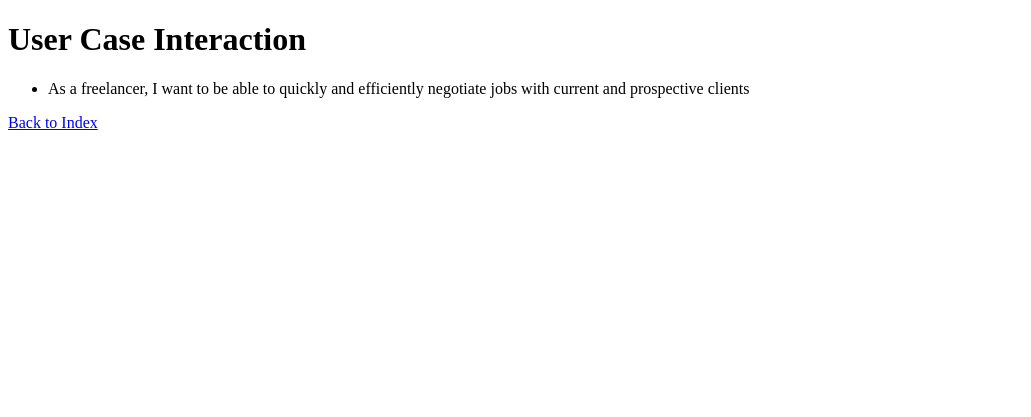
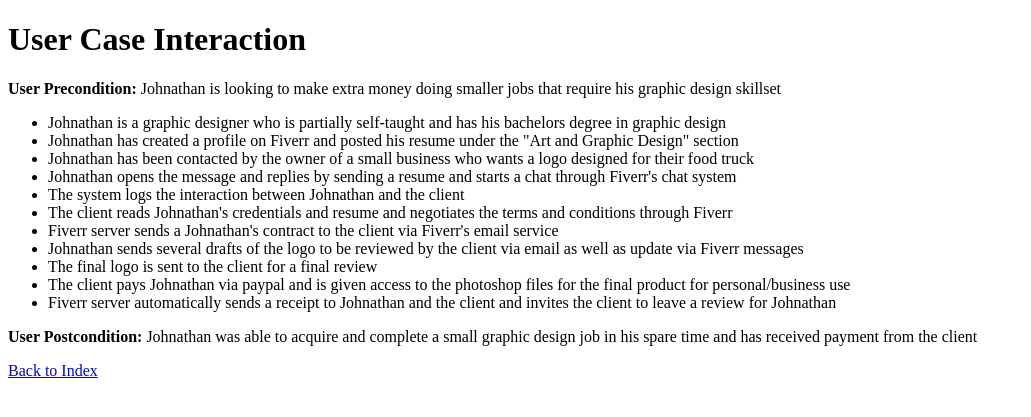
Before and after one commit to TDameron/data-design, a PHP site: page /user-case-interaction.php in a window 1280 px wide. Shown: the top 417 px of the page, without its empty margins (0-1031 px from the left). Run offline with PHP 8.4, Linux system fonts and the light colour scheme.

Commit message:
Created a more complete user story and added user pre and post conditions.

```diff
--- a/epic/index.php
+++ b/epic/index.php
@@ -3,11 +3,13 @@
 <head>
 	<meta charset="utf-8">
 	<title>Data Design Index</title>
+<link rel="stylesheet" href="Styles/style.css">
 <body>
-<h1>Data Design</h1>
+<h1 class="center">Data Design</h1>
 <ul>
 	<li><a href="persona.php">Persona</a></li>
+	<li><a href="user-story.php">User Story</a></li>
 	<li><a href="user-case-interaction.php">User Case Interaction</a></li>
-	<li><a href="user-story.php">User Story</a></li>
+
 </ul>
 </body>
--- a/epic/user-case-interaction.php
+++ b/epic/user-case-interaction.php
@@ -5,8 +5,22 @@
 	<title>User Case Interaction</title>
 <body>
 <h1>User Case Interaction</h1>
+<p><strong>User Precondition: </strong> Johnathan is looking to make extra money doing smaller jobs that require his graphic design skillset</p>
+<div>
 <ul>
-	<li>As a freelancer, I want to be able to quickly and efficiently negotiate jobs with current and prospective clients</li>
+	<li>Johnathan is a graphic designer who is partially self-taught and has his bachelors degree in graphic design</li>
+	<li>Johnathan has created a profile on Fiverr and posted his resume under the "Art and Graphic Design" section</li>
+	<li>Johnathan has been contacted by the owner of a small business who wants a logo designed for their food truck</li>
+	<li>Johnathan opens the message and replies by sending a resume and starts a chat through Fiverr's chat system</li>
+	<li>The system logs the interaction between Johnathan and the client</li>
+	<li>The client reads Johnathan's credentials and resume and negotiates the terms and conditions through Fiverr</li>
+	<li>Fiverr server sends a Johnathan's contract to the client via Fiverr's email service</li>
+	<li>Johnathan sends several drafts of the logo to be reviewed by the client via email as well as update via Fiverr messages</li>
+	<li>The final logo is sent to the client for a final review</li>
+	<li>The client pays Johnathan via paypal and is given access to the photoshop files for the final product for personal/business use</li>
+	<li>Fiverr server automatically sends a receipt to Johnathan and the client and invites the client to leave a review for Johnathan</li>
 </ul>
+</div>
+<p><strong>User Postcondition: </strong> Johnathan was able to acquire and complete a small graphic design job in his spare time and has received payment from the client</p>
 <a href="index.php">Back to Index</a>
 </body>
```
Also changed, not shown: epic/persona.php (+4 -4 lines), epic/user-story.php (+3 -8 lines).
